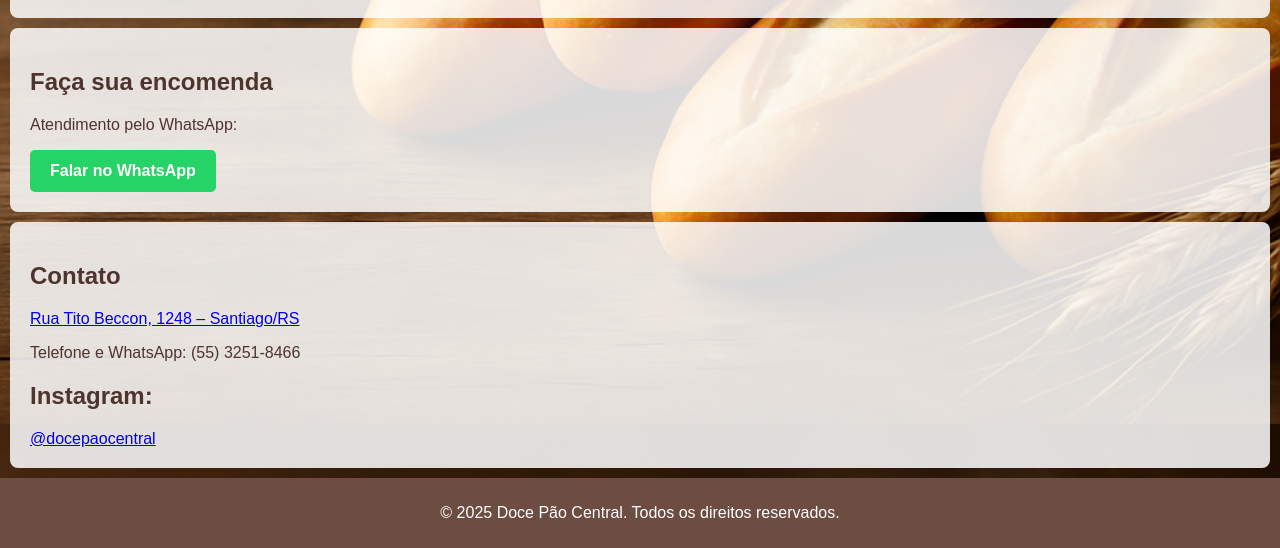
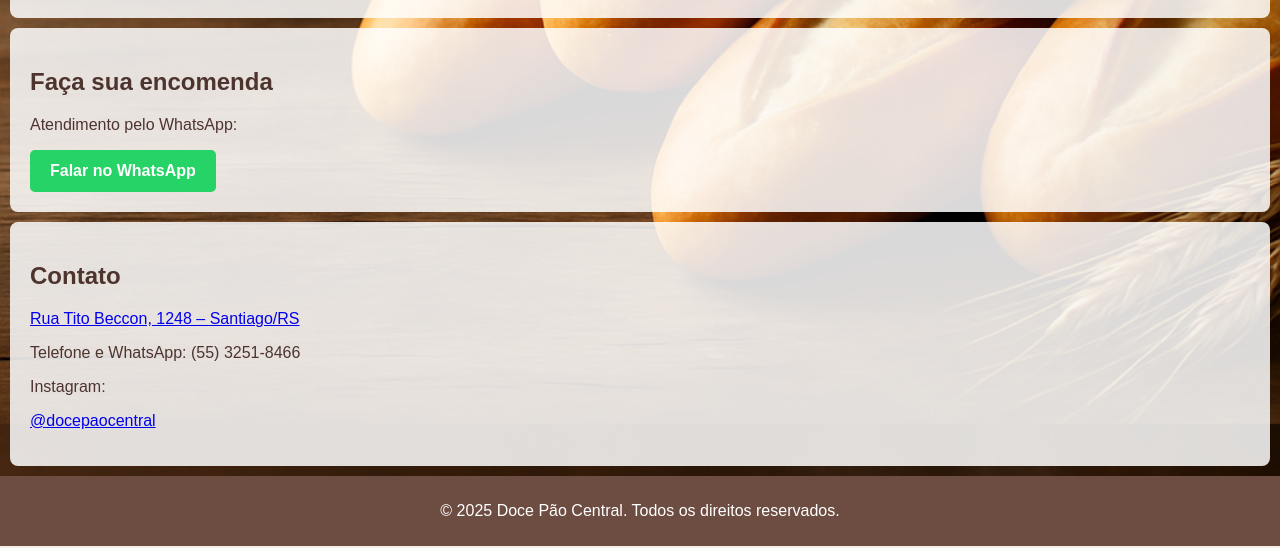
Before and after one commit to leofdematos/docepaocentral, a plain HTML site: page index.html in a window 1280 px wide. Shown: the part 856-1404 px from the top of the page. Drawn offline with Linux system fonts and the light colour scheme.

Commit message:
Update index.html

```diff
--- a/index.html
+++ b/index.html
@@ -77,7 +77,7 @@
         <h2>Contato</h2>
         <a href="http://bit.ly/44R6FEx">Rua Tito Beccon, 1248 – Santiago/RS</a>
         <p>Telefone e WhatsApp: (55) 3251-8466</p>
-        <h2>Instagram: </h2> <a href="https://www.instagram.com/docepaocentral/#"invisivel">@docepaocentral</a>
+        <p>Instagram: <p> <a href="https://www.instagram.com/docepaocentral/#"invisivel">@docepaocentral</a>
 
     </section>
 
```
